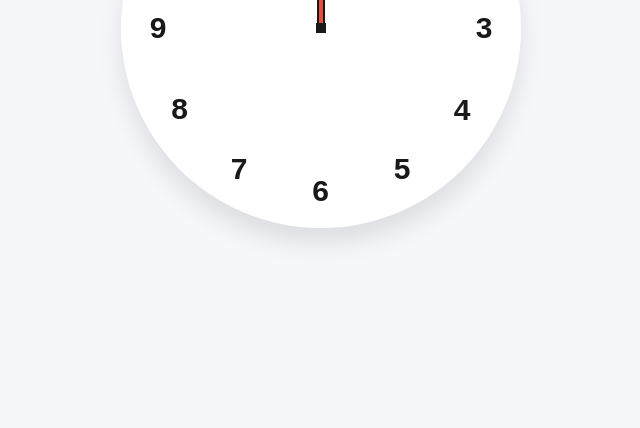
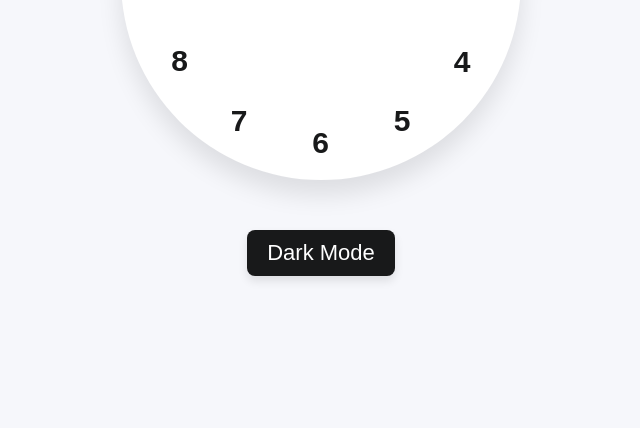
Before and after one commit to 0xR3TRO/Analog-Clock, a plain HTML site: page index.html in a window 1280 px wide. Shown: the part 372-800 px from the top of the page, without its empty margins (319-959 px from the left). Drawn offline with Linux system fonts and the light colour scheme.

Commit message:
CSS (v.0.4)

```diff
--- a/index.html
+++ b/index.html
@@ -33,6 +33,10 @@
                 <span class="hand second"></span>
             </div>
         </div>
+
+        <div class="mode-switch">
+            Dark Mode
+        </div>
     </div>
 
     <!-- script -->
--- a/style.css
+++ b/style.css
@@ -18,6 +18,13 @@ body{
     align-items: center;
     justify-content: center;
     background: var(--primary-color);
+}
+
+.container{
+    display: flex;
+    flex-direction: column;
+    align-items: center;
+    gap: 50px;
 }
 
 .container .clock{
@@ -62,8 +69,8 @@ body{
     width: 100%;
     border-radius: 50%;
     z-index: 100;
-    background-color: var(--black-color);
-    border-radius: 4px solid var(--red-color);
+    background: var(--black-color);
+    border: 4px solid var(--red-color);
 }
 
 .indicator .hand{
@@ -87,3 +94,14 @@ body{
     width: 8px;
     background: var(--black-color);
 }
+
+.mode-switch{
+    padding: 10px 20px;
+    border-radius: 8px;
+    font-size: 22px;
+    font-weight: 400;
+    display: inline-block;
+    color: var(--white-color);
+    background: var(--black-color);
+    box-shadow: 0 5px 10px rgba(0, 0, 0, 0.1);
+}
```
